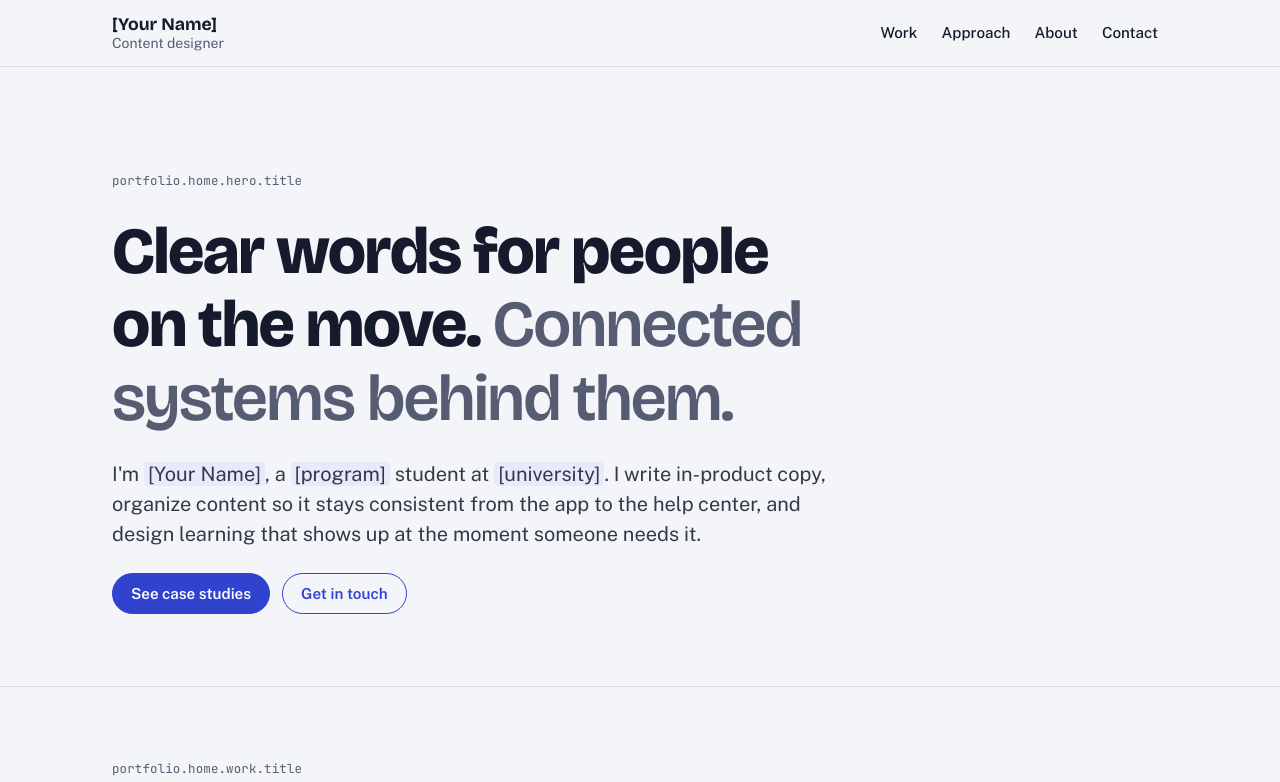
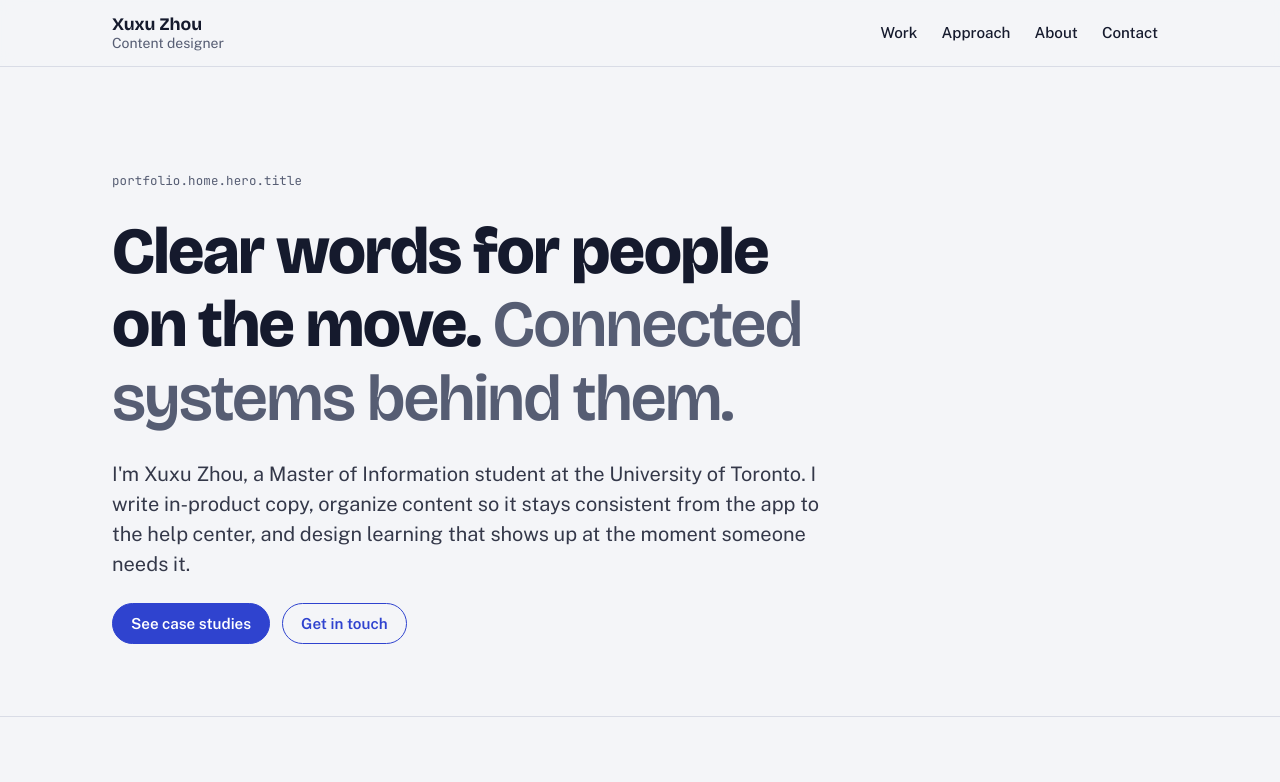
Before and after one commit to XuxuZhou02/new-project, a plain HTML site: page index.html in a window 1280 px wide. Shown: the top 782 px of the page. Drawn offline with nearby package versions, Linux system fonts and the light colour scheme.

Commit message:
Add name, program, and university to portfolio
Co-Authored-By: Claude Opus 5.5 <noreply@anthropic.com>
Claude-Session: https://claude.ai/code/session_01RGCSmgq4HdLknsnP8HQkTm

```diff
--- a/index.html
+++ b/index.html
@@ -3,7 +3,7 @@
 <head>
 <meta charset="utf-8">
 <meta name="viewport" content="width=device-width, initial-scale=1, viewport-fit=cover">
-<title>Content Systems Portfolio</title>
+<title>Xuxu Zhou Content Design</title>
 <meta name="claude:viewport-fit-sides" content="cover">
 <meta name="description" content="Content design portfolio: UX writing, information architecture, and learning experience design for people on the move.">
 <link rel="preconnect" href="https://fonts.googleapis.com">
@@ -496,7 +496,7 @@ td q { font-style: italic; }
 <header class="site-header">
   <div class="frame">
     <a class="brand" href="#home" aria-label="Home">
-      <strong>[Your Name]</strong>
+      <strong>Xuxu Zhou</strong>
       <span>Content designer</span>
     </a>
     <nav class="site-nav" aria-label="Main">
@@ -517,7 +517,7 @@ td q { font-style: italic; }
   <section class="hero frame" aria-labelledby="hero-title">
     <span class="key">portfolio.home.hero.title</span>
     <h1 id="hero-title">Clear words for people on the move. <span class="quiet">Connected systems behind them.</span></h1>
-    <p class="lede">I'm <span class="ph">[Your Name]</span>, a <span class="ph">[program]</span> student at <span class="ph">[university]</span>. I write in-product copy, organize content so it stays consistent from the app to the help center, and design learning that shows up at the moment someone needs it.</p>
+    <p class="lede">I'm Xuxu Zhou, a Master of Information student at the University of Toronto. I write in-product copy, organize content so it stays consistent from the app to the help center, and design learning that shows up at the moment someone needs it.</p>
     <div class="hero-actions">
       <a class="btn" href="#work">See case studies</a>
       <a class="btn ghost" href="#contact">Get in touch</a>
@@ -616,7 +616,7 @@ td q { font-style: italic; }
         <p>I'm looking for a Summer 2027 content design internship in Toronto, where I can learn from experienced content designers and contribute to a real content system.</p>
       </div>
       <dl>
-        <div><dt>Studying</dt><dd><span class="ph">[Degree, program]</span><br><span class="ph">[University]</span></dd></div>
+        <div><dt>Studying</dt><dd>Master of Information<br>University of Toronto</dd></div>
         <div><dt>Graduating</dt><dd><span class="ph">[Month 2028]</span></dd></div>
         <div><dt>Based in</dt><dd>Toronto, ON</dd></div>
         <!-- TODO: Keep only tools you have actually used. -->
@@ -1230,7 +1230,7 @@ td q { font-style: italic; }
 <footer class="site-footer">
   <div class="frame">
     <p>All case studies are self-initiated concept projects and are not affiliated with any company. Interface copy is illustrative.</p>
-    <p>Designed and written by <span class="ph">[Your Name]</span>, 2026.</p>
+    <p>Designed and written by Xuxu Zhou, 2026.</p>
   </div>
 </footer>
 
```
